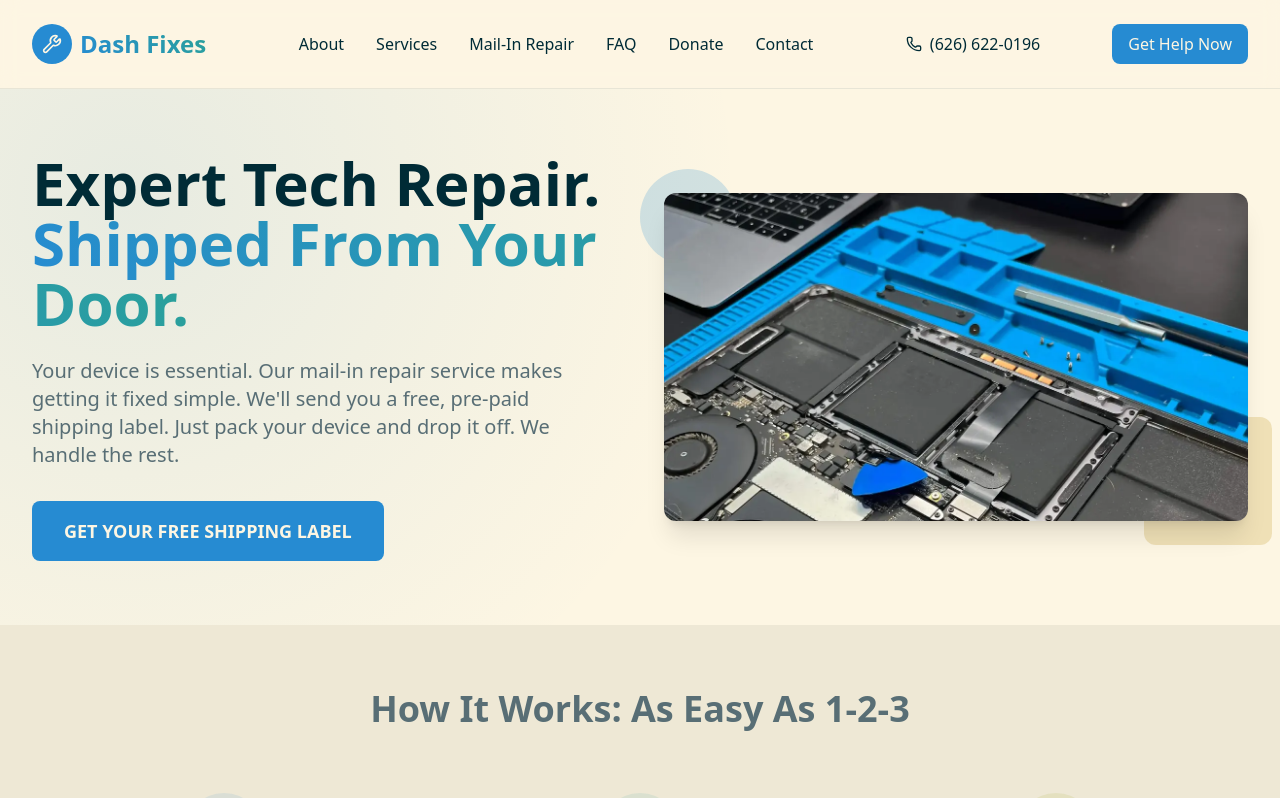
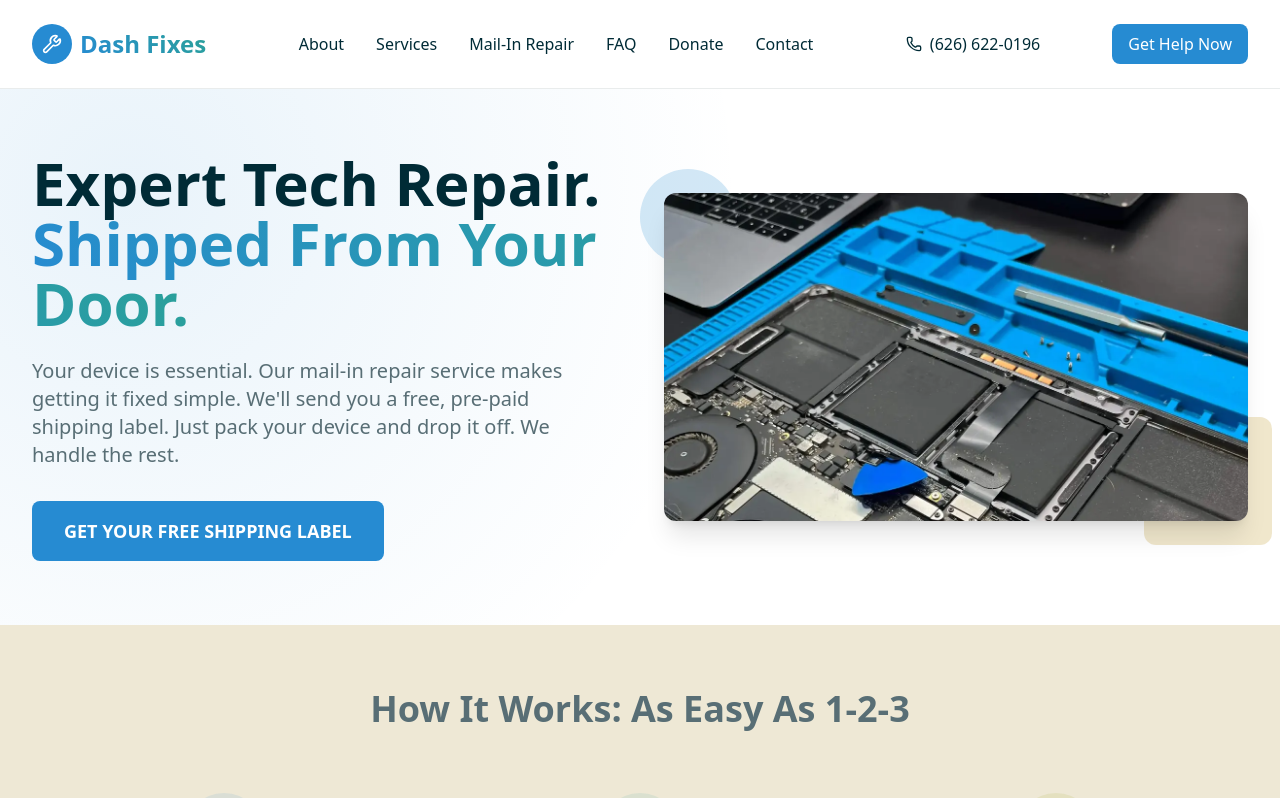
Before and after one commit to debugonezero/dash-fixes-v2, a Next.js app: page / in a window 1280 px wide. Shown: the top 798 px of the page. Built offline with nearby package versions, Linux system fonts and the light colour scheme.

Commit message:
Enable Framer animations, fix FAQ to accordion, change background to white for better contrast

```diff
--- a/src/app/AnimationWrapper.tsx
+++ b/src/app/AnimationWrapper.tsx
@@ -1,13 +1,23 @@
 "use client";
+
+import { motion } from "framer-motion";
 
 const AnimationWrapper = ({
   children,
-  delay,
+  delay = 0,
 }: {
   children: React.ReactNode;
   delay?: number;
 }) => {
-  return <div>{children}</div>;
+  return (
+    <motion.div
+      initial={{ opacity: 0, y: 20 }}
+      animate={{ opacity: 1, y: 0 }}
+      transition={{ duration: 0.5, delay }}
+    >
+      {children}
+    </motion.div>
+  );
 };
 
 export default AnimationWrapper;
--- a/src/app/FAQ.tsx
+++ b/src/app/FAQ.tsx
@@ -1,19 +1,24 @@
-import AnimationWrapper from './AnimationWrapper';
+import AnimationWrapper from "./AnimationWrapper";
 
 const FAQ = () => {
   const faqs = [
     {
-      question: "What kind of parts do you use for batteries, charging ports, and back glass?",
-      answer: "We have a strict quality-first policy. For critical components like batteries and charging ports, we only use high-quality Aftermarket Premium or Genuine parts. We never use generic, low-quality alternatives, as they lead to high failure rates and a bad customer experience. For back glass, we only use Genuine parts to ensure a perfect fit, durability, and water resistance."
+      question:
+        "What kind of parts do you use for batteries, charging ports, and back glass?",
+      answer:
+        "We have a strict quality-first policy. For critical components like batteries and charging ports, we only use high-quality Aftermarket Premium or Genuine parts. We never use generic, low-quality alternatives, as they lead to high failure rates and a bad customer experience. For back glass, we only use Genuine parts to ensure a perfect fit, durability, and water resistance.",
     },
     {
-      question: "Why do you replace the whole back housing on some iPhone models?",
-      answer: "For iPhone models before the iPhone 14 (non-Pro), replacing only the back glass with a third-party part can compromise the device's structural integrity and water resistance. To guarantee a factory-quality repair, we replace the entire back housing with a Genuine unit. This ensures the repair is durable and maintains the original feel and resistance of the device."
+      question:
+        "Why do you replace the whole back housing on some iPhone models?",
+      answer:
+        "For iPhone models before the iPhone 14 (non-Pro), replacing only the back glass with a third-party part can compromise the device's structural integrity and water resistance. To guarantee a factory-quality repair, we replace the entire back housing with a Genuine unit. This ensures the repair is durable and maintains the original feel and resistance of the device.",
     },
     {
       question: "What about parts for MacBooks?",
-      answer: "Our commitment to quality extends to all Apple products. We use specific, high-quality parts for each type of MacBook repair: Screens: We use Genuine, Refurbished, or Premium quality displays to ensure a perfect picture. Batteries: We use either Genuine or high-quality Premium batteries for longevity and safety. Keyboards & Trackpads: For these critical components, we only use Genuine parts to guarantee a perfect fit, feel, and long-term reliability."
-    }
+      answer:
+        "Our commitment to quality extends to all Apple products. We use specific, high-quality parts for each type of MacBook repair: Screens: We use Genuine, Refurbished, or Premium quality displays to ensure a perfect picture. Batteries: We use either Genuine or high-quality Premium batteries for longevity and safety. Keyboards & Trackpads: For these critical components, we only use Genuine parts to guarantee a perfect fit, feel, and long-term reliability.",
+    },
   ];
 
   return (
@@ -21,16 +26,22 @@ const FAQ = () => {
       <div className="max-w-3xl mx-auto">
         <AnimationWrapper>
           <div className="text-center mb-16">
-            <h2 className="text-3xl md:text-4xl font-heading font-bold mb-4">Frequently Asked Questions</h2>
+            <h2 className="text-3xl md:text-4xl font-heading font-bold mb-4">
+              Frequently Asked Questions
+            </h2>
           </div>
         </AnimationWrapper>
-        <div className="space-y-8">
+        <div className="space-y-4">
           {faqs.map((faq, index) => (
             <AnimationWrapper key={index} delay={index * 0.1}>
-              <div>
-                <h3 className="text-xl font-heading font-bold mb-2">{faq.question}</h3>
-                <p className="text-solarized-dark3 dark:text-solarized-light3">{faq.answer}</p>
-              </div>
+              <details className="bg-solarized-light2 dark:bg-solarized-dark2 p-4 rounded-lg">
+                <summary className="text-xl font-heading font-bold cursor-pointer list-none hover:text-solarized-blue transition">
+                  {faq.question}
+                </summary>
+                <p className="text-solarized-dark3 dark:text-solarized-light3 mt-2">
+                  {faq.answer}
+                </p>
+              </details>
             </AnimationWrapper>
           ))}
         </div>
--- a/src/app/globals.css
+++ b/src/app/globals.css
@@ -10,24 +10,12 @@
 }
 
 .glassmorphism-header {
-    background-color: rgba(
-        253,
-        246,
-        227,
-        0.8
-    ); /* Light background with transparency */
-    backdrop-filter: blur(10px);
-    -webkit-backdrop-filter: blur(10px);
+    background-color: #ffffff;
     border-bottom: 1px solid rgba(147, 161, 161, 0.2);
 }
 
 .dark .glassmorphism-header {
-    background-color: rgba(
-        0,
-        43,
-        54,
-        0.8
-    ); /* Dark background with transparency */
+    background-color: #002b36;
     border-bottom: 1px solid rgba(147, 161, 161, 0.2);
 }
 
--- a/tailwind.config.ts
+++ b/tailwind.config.ts
@@ -13,7 +13,7 @@ const config: Config = {
           dark: "#002b36",
           dark2: "#073642",
           dark3: "#586e75",
-          light: "#fdf6e3",
+          light: "#ffffff",
           light2: "#eee8d5",
           light3: "#93a1a1",
           yellow: "#b58900",
```
